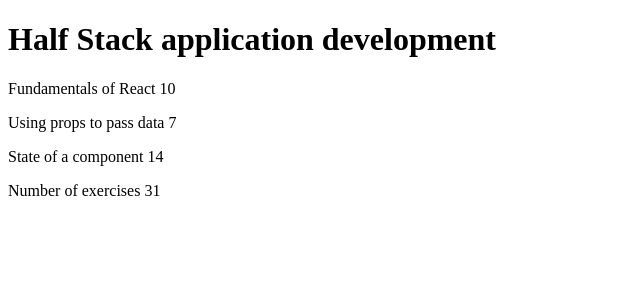
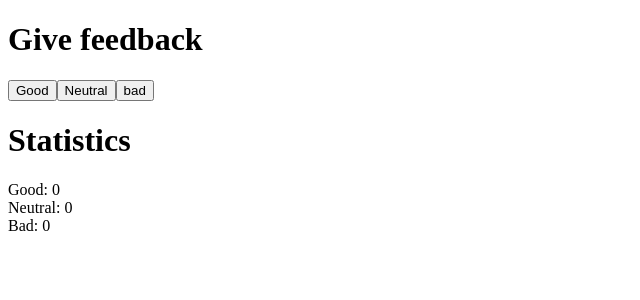
Before and after one commit to nasrinmgh/fullstack-open, a React (Vite) app in the folder part1/: page / in a window 1280 px wide. Shown: the top 300 px of the page, without its empty margins (0-640 px from the left). Built offline with nearby package versions, Linux system fonts and the light colour scheme.

Commit message:
part1 - exercise 1.6

```diff
--- a/part1/src/App.jsx
+++ b/part1/src/App.jsx
@@ -1,57 +1,38 @@
-const Header = ({ course }) => {
-  return <h1>{course}</h1>;
-};
+import { useState } from "react";
 
-const Part = ({ part, exercises }) => {
-  return (
-    <p>
-      {part} {exercises}
-    </p>
-  );
-};
-
-const Content = ({ parts }) => {
-  return (
-    <div>
-      <Part part={parts[0].name} exercises={parts[0].exercises} />
-      <Part part={parts[1].name} exercises={parts[1].exercises} />
-      <Part part={parts[2].name} exercises={parts[2].exercises} />
-    </div>
-  );
-};
-
-const Total = ({ parts }) => {
-  return (
-    <p>
-      Number of exercises{" "}
-      {parts[0].exercises + parts[1].exercises + parts[2].exercises}
-    </p>
-  );
+const Button = ({ onClick, text }) => {
+  return <button onClick={onClick}>{text}</button>;
 };
 
 const App = () => {
-  const course = {
-    name: "Half Stack application development",
-    parts: [
-      {
-        name: "Fundamentals of React",
-        exercises: 10,
-      },
-      {
-        name: "Using props to pass data",
-        exercises: 7,
-      },
-      {
-        name: "State of a component",
-        exercises: 14,
-      },
-    ],
+  // save clicks of each button to its own state
+  const [good, setGood] = useState(0);
+  const [neutral, setNeutral] = useState(0);
+  const [bad, setBad] = useState(0);
+
+  const handleGoodFeedback = () => {
+    setGood(good + 1);
   };
+
+  const handleNeutralFeedback = () => {
+    setNeutral(neutral + 1);
+  };
+
+  const handleBadFeedback = () => {
+    setBad(bad + 1);
+  };
+
   return (
     <div>
-      <Header course={course.name} />
-      <Content parts={course.parts} />
-      <Total parts={course.parts} />
+      <h1>Give feedback</h1>
+      <Button onClick={handleGoodFeedback} text={"Good"} />
+      <Button onClick={handleNeutralFeedback} text={"Neutral"} />
+      <Button onClick={handleBadFeedback} text={"bad"} />
+      <br />
+      <h1>Statistics</h1>
+      <div>Good: {good}</div>
+      <div>Neutral: {neutral}</div>
+      <div>Bad: {bad}</div>
     </div>
   );
 };
```
